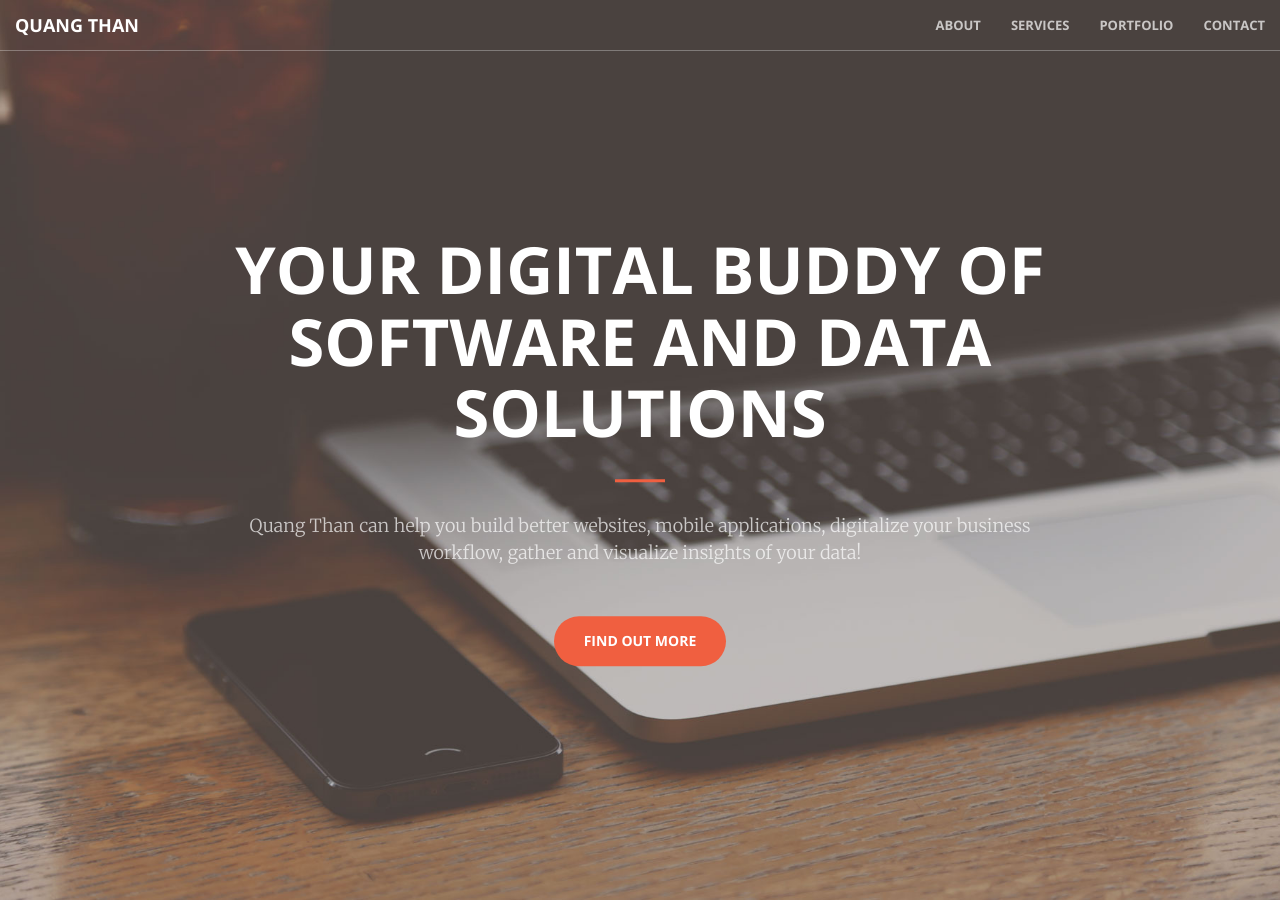
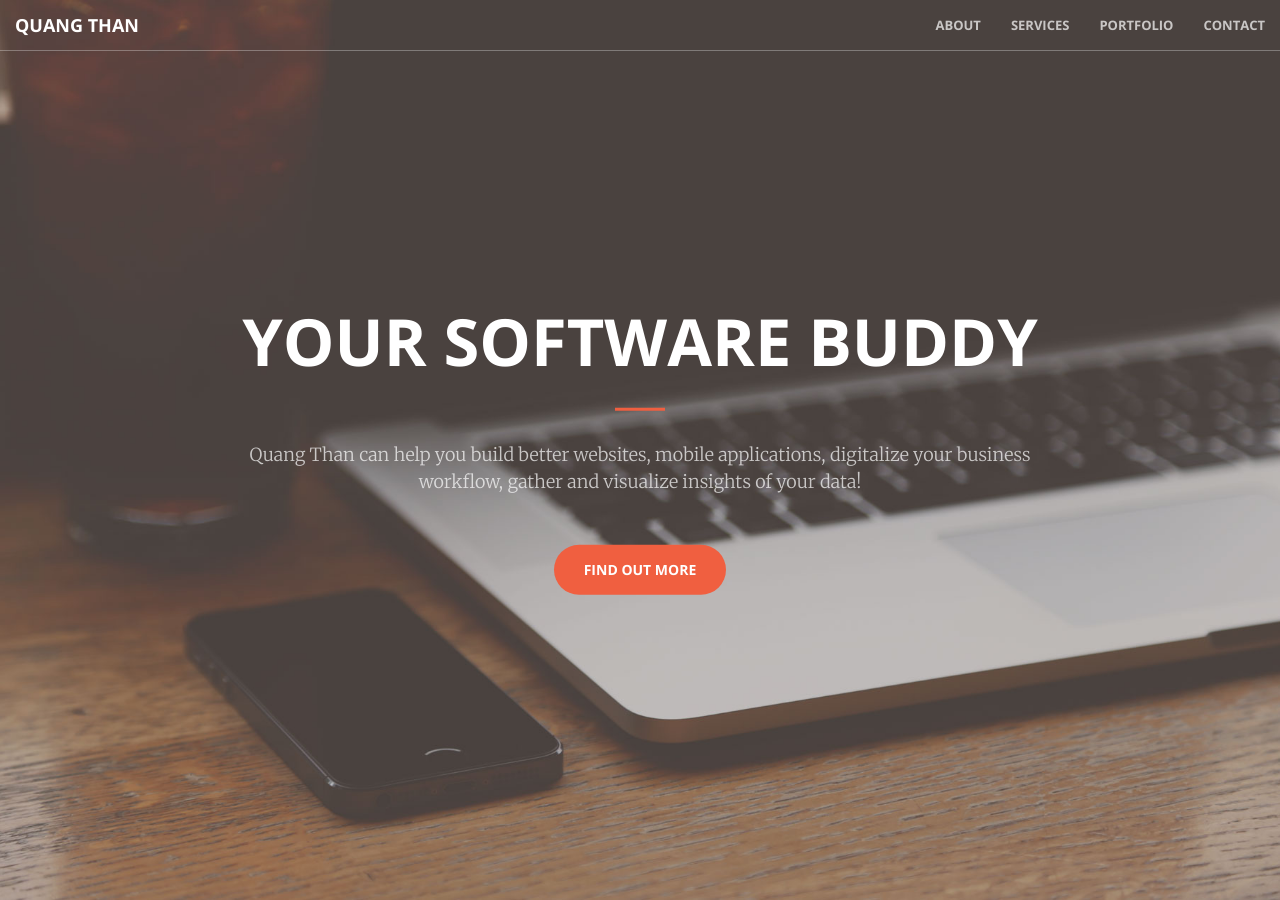
Before and after one commit to minhquangthan/quangthan.com, a Jekyll site: the page built from docs/index.html, in a window 1280 px wide and 900 px high. Built offline with Jekyll 4.4.1, drawn with Linux system fonts in a browser that asks for light colours.

Commit message:
update logo and slogan

```diff
--- a/docs/_includes/header.html
+++ b/docs/_includes/header.html
@@ -1,7 +1,7 @@
 <header>
     <div class="header-content">
         <div class="header-content-inner">
-            <h1>Your digital buddy of software and data solutions</h1>
+            <h1>Your software buddy</h1>
             <hr>
             <p>Quang Than can help you build better websites, mobile applications, digitalize your business workflow, gather and visualize insights of your data!</p>
             <a href="#about" class="btn btn-primary btn-xl page-scroll">Find Out More</a>
```
Also changed, not shown: docs/favicon.ico.
